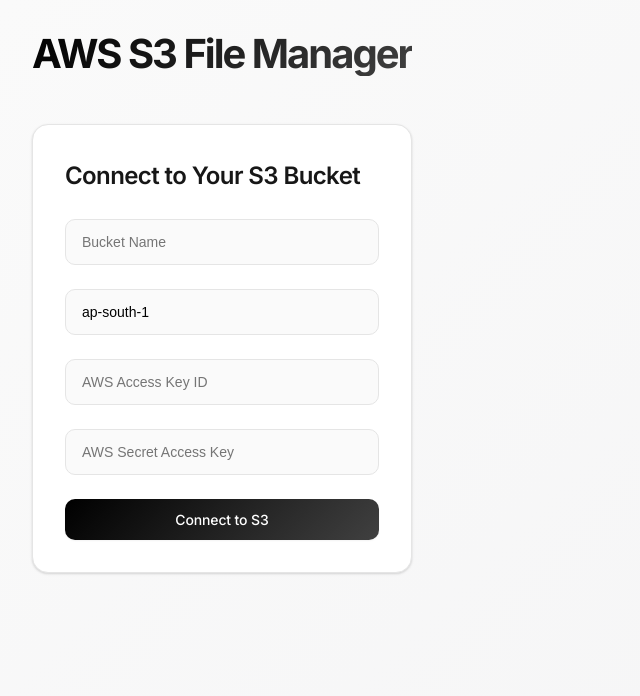
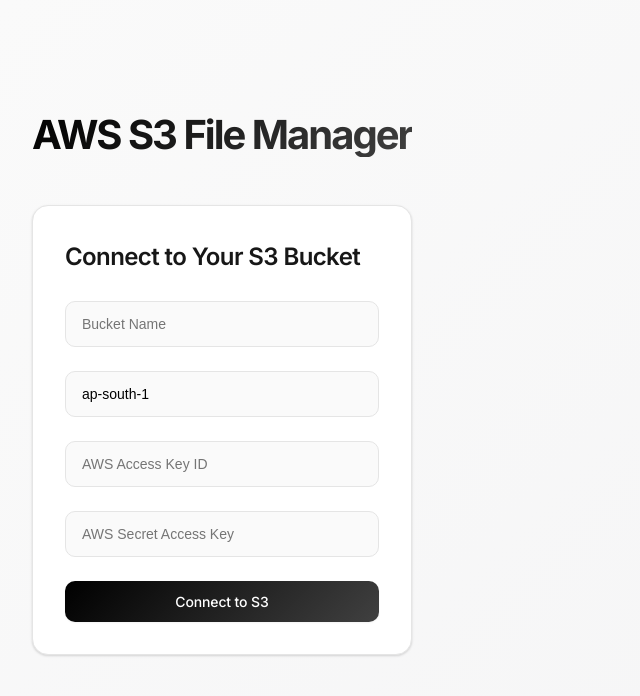
Before and after one commit to Ishank307/s3-webStorage, a React (Vite) app: page / in a window 1280 px wide. Shown: the top 696 px of the page, without its empty margins (0-640 px from the left). Built offline with nearby package versions, Linux system fonts and the light colour scheme.

Commit message:
correction

```diff
--- a/src/App.css
+++ b/src/App.css
@@ -23,6 +23,13 @@
   margin: 0 auto;
   padding: 2rem;
   min-height: 100vh;
+}
+
+/* This new class vertically centers the connection form */
+.container.centered-view {
+  display: flex;
+  flex-direction: column;
+  justify-content: center;
 }
 
 header {
@@ -286,28 +293,24 @@
   .container {
     padding: 1rem;
   }
-
   h1 {
     font-size: 2rem;
   }
-
   .card {
     padding: 1.5rem;
     margin-bottom: 1.5rem;
   }
-
   .header-actions {
     position: static;
     text-align: center;
-    margin-bottom: 1rem;
+    margin-top: 1rem;
+    margin-bottom: 2rem;
   }
-
   .file-list-section li {
     flex-direction: column;
     align-items: flex-start;
     gap: 0.75rem;
   }
-
   .file-actions {
     width: 100%;
     justify-content: space-between;
--- a/src/App.jsx
+++ b/src/App.jsx
@@ -170,7 +170,7 @@
 
 
 
-  const handleLogout = async () => {
+    const handleLogout = async () => {
     try {
       await api.post('/api/logout');
       setIsConnected(false);
@@ -181,21 +181,18 @@
   };
 
   return (
-    <div className="container">
+    <div className={`container ${!isConnected ? 'centered-view' : ''}`}>
       <header>
         <h1>AWS S3 File Manager</h1>
+        {isConnected && (
+          <div className='header-actions'>
+            <button onClick={handleLogout} className='logout-btn'>Logout</button>
+          </div>
+        )}
       </header>
 
       {isConnected ? (
-
-        <>
-
-        <div className='header-action'>
-          <button onClick={handleLogout} className='logout-button'>logout</button>
-        </div>
         <FileManager />
-
-        </>
       ) : (
         <ConnectionForm
           onConnection={handleConnect}
```
